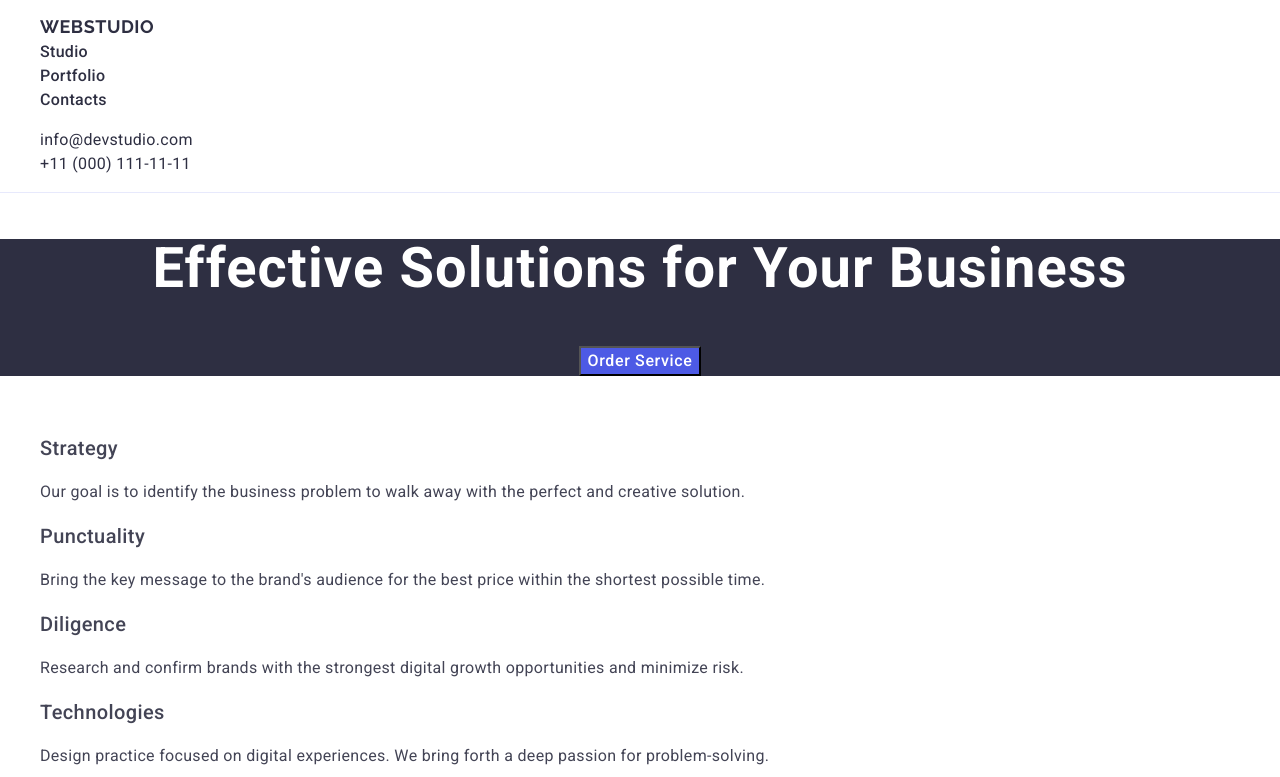
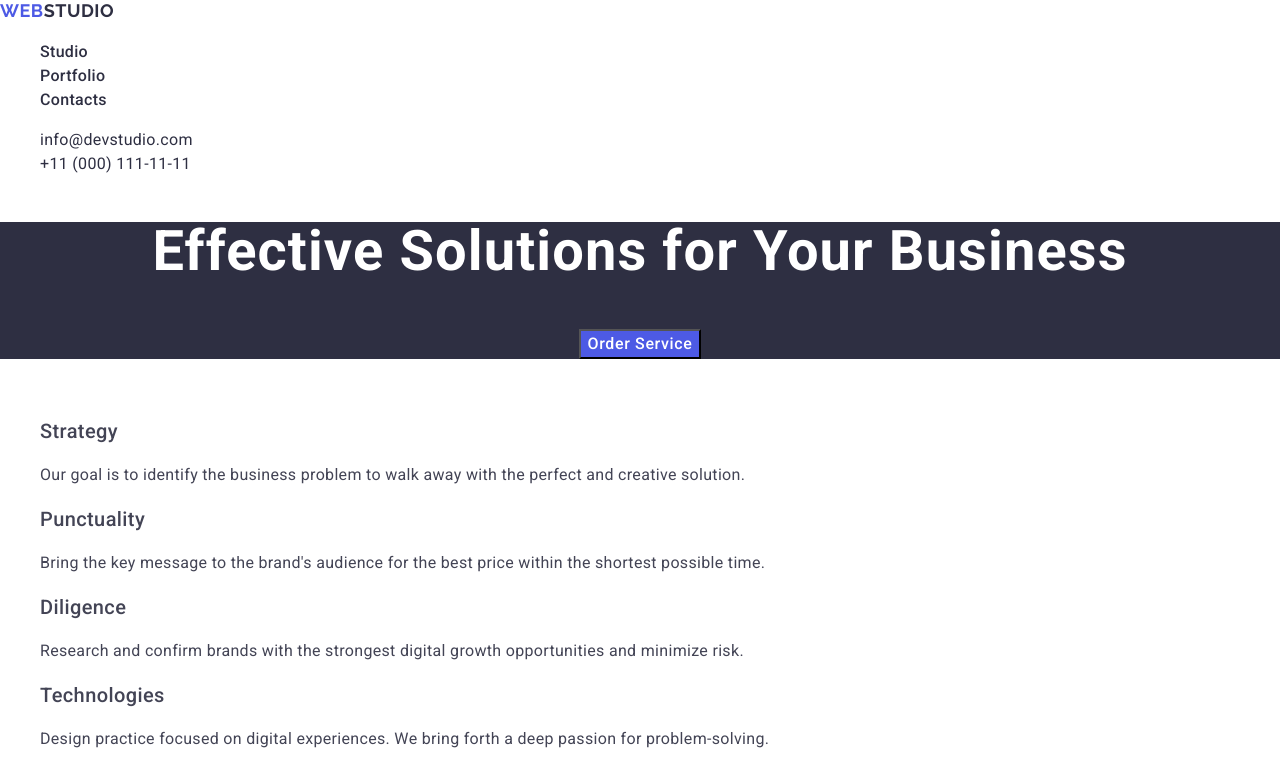
Before and after one commit to nazz123-tech/goit-markup-hw-02, a plain HTML site: page index.html in a window 1280 px wide. Shown: the top 777 px of the page. Drawn offline with nearby package versions, Linux system fonts and the light colour scheme.

Commit message:
following patterns

```diff
--- a/css/styles.css
+++ b/css/styles.css
@@ -3,9 +3,6 @@ body {
     color: #434455;
     font-weight: 500;
     background-color: #FFFFFF;
-}
-header {
-    border-bottom: 1px solid #E7E9FC;
 }
 
 nav {
@@ -14,8 +11,10 @@ nav {
     letter-spacing: 0.02em;
 
 }
+address{
+    font-style: normal;
+}
 .mail{
-    font-style: normal;
     font-size: 16px;
     font-weight: 400;
     color:#434455;
@@ -24,7 +23,6 @@ nav {
 
 }
 .tel{
-    font-style: normal;
     font-size: 16px;
     font-weight: 400;
     color: #434455;
@@ -57,7 +55,7 @@ ul{
     background-color: #404BBF;
 }
 .logo{
-    font-family:"Raleway", sans-serif;
+    font-family: "Raleway", sans-serif;
     font-size: 18px ;
     font-weight: 700;
     line-height: 1.17;
@@ -83,6 +81,7 @@ ul{
 }
 .titles{
     font-size: 36px;
+    color:#2E2F42;
     font-weight: 700;
     line-height: 1.11;
     letter-spacing: 0.02em;
--- a/index.html
+++ b/index.html
@@ -14,9 +14,10 @@
 <body>
     <header>
         <nav>
+            <a class="logo" href="./index.html">Web<span class="studio">Studio</span></a>
             <ul class="navigation">
-                <li><a class="logo" href="./index.html">Web<span class="studio">Studio</span></a></li>
-                <li><a href="">Studio</a></li>
+                <li></li>
+                <li><a href="./index.html">Studio</a></li>
                 <li><a href="">Portfolio</a></li>
                 <li><a href="">Contacts</a></li>
             </ul>
```
